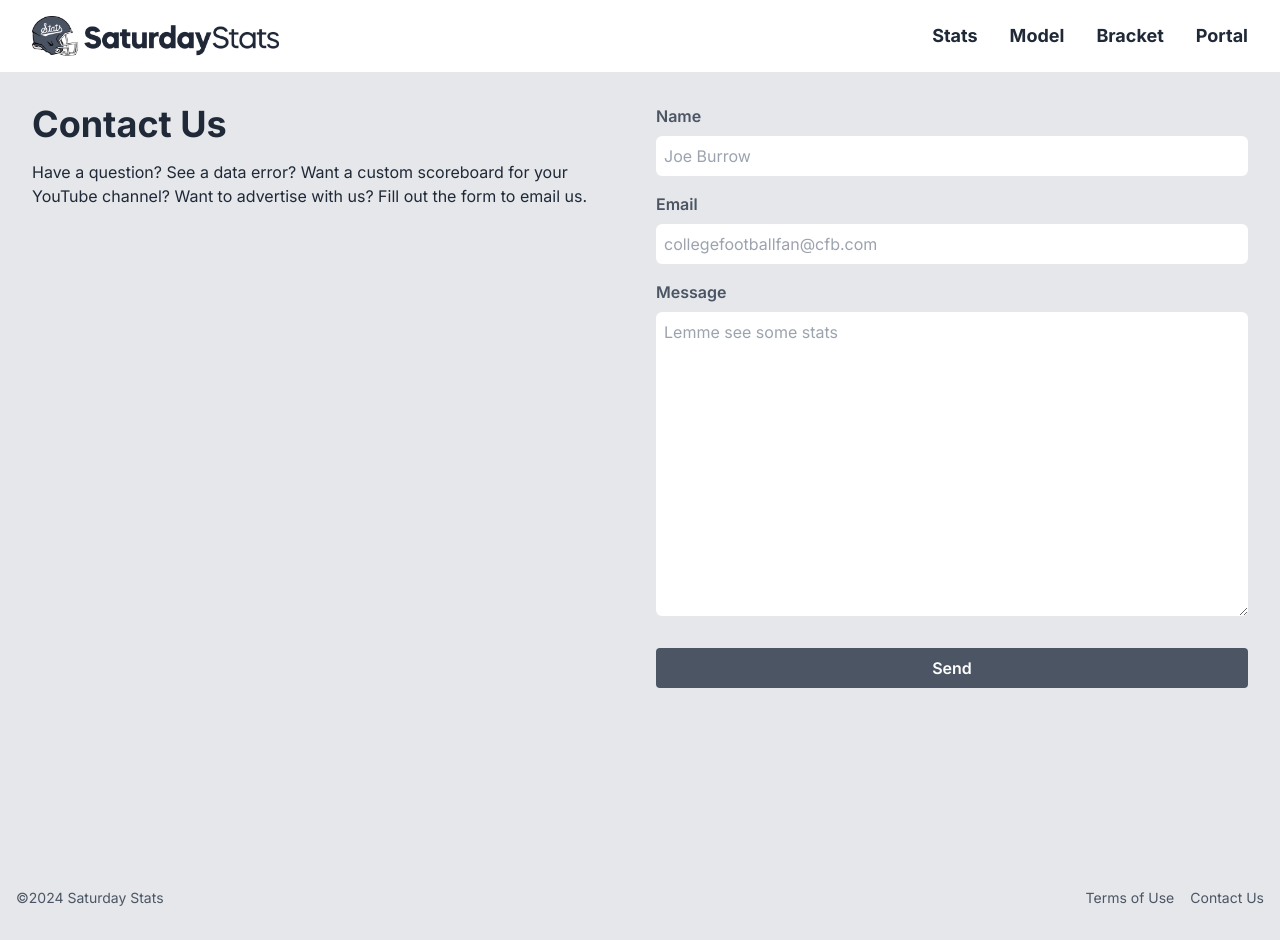
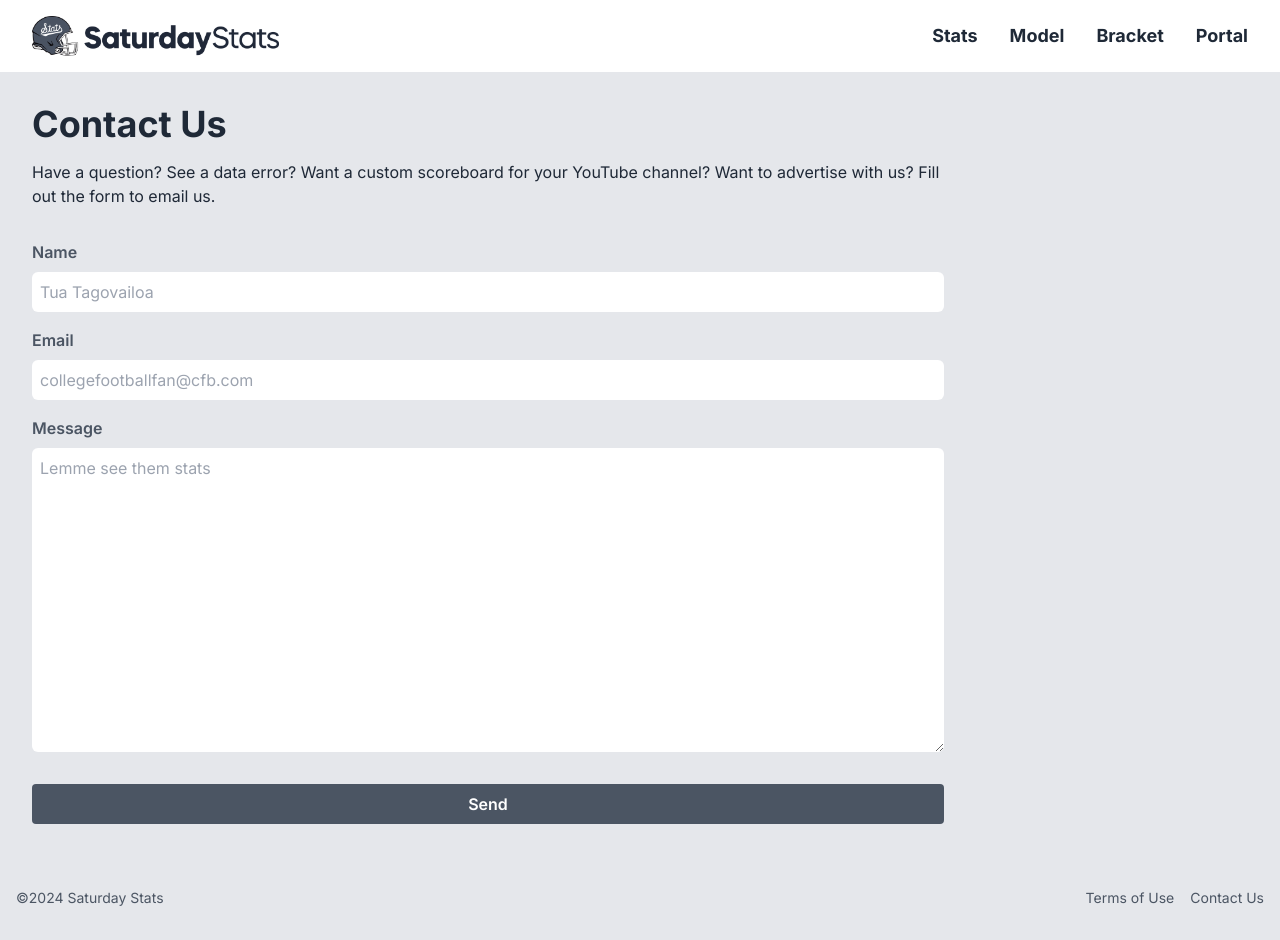
Before and after one commit to hwyatt/the-best-cfb-model, a Next.js app: page /contact in a window 1280 px wide. Built offline with nearby package versions, Linux system fonts and the light colour scheme.

Commit message:
contactin

```diff
--- a/src/app/components/Contact.tsx
+++ b/src/app/components/Contact.tsx
@@ -44,7 +44,7 @@ const ContactForm = () => {
               type={"text"}
               className={`w-full text-primary outline-none text-base rounded-md p-2`}
               id="name"
-              placeholder={"Joe Burrow"}
+              placeholder={"Tua Tagovailoa"}
               onChange={(e) => setName(e.target.value)}
             />
           </div>
@@ -69,7 +69,7 @@ const ContactForm = () => {
               value={message}
               onChange={(e) => setMessage(e.target.value)}
               className={`w-full text-primary outline-none text-base rounded-md p-2`}
-              placeholder={"Lemme see some stats"}
+              placeholder={"Lemme see them stats"}
               rows={12}
             ></textarea>
           </div>
--- a/src/app/contact/page.tsx
+++ b/src/app/contact/page.tsx
@@ -8,8 +8,8 @@ export const metadata: Metadata = {
 
 export default async function StatsPage() {
   return (
-    <div className="grid md:grid-cols-2 gap-8 w-full">
-      <div className="flex flex-col gap-4">
+    <div className="grid gap-8 w-full">
+      <div className="flex flex-col gap-4 md:w-3/4">
         <h1 className="text-4xl font-bold text-gray-800">Contact Us</h1>
         <p className="text-gray-800">
           Have a question? See a data error? Want a custom scoreboard for your
@@ -17,7 +17,7 @@ export default async function StatsPage() {
           us.
         </p>
       </div>
-      <div>
+      <div className="md:w-3/4">
         <ContactForm />
       </div>
     </div>
```
